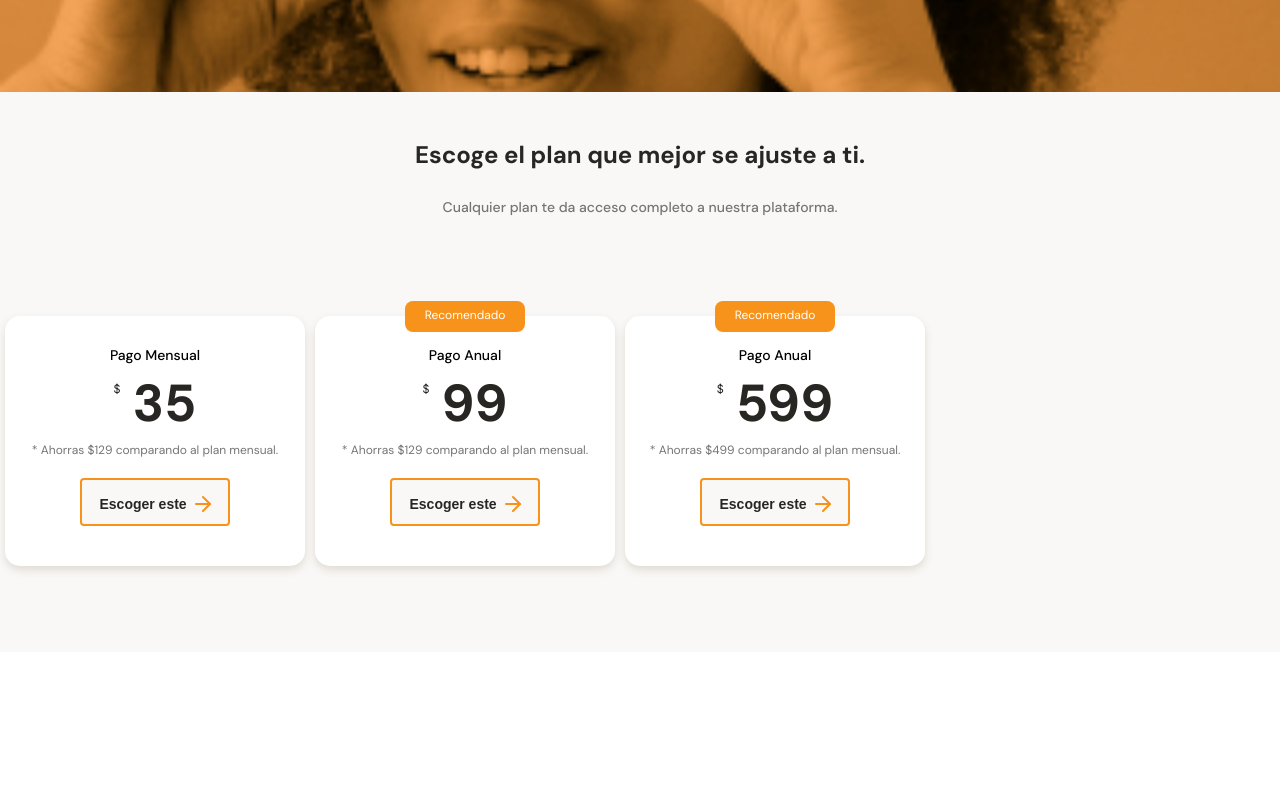
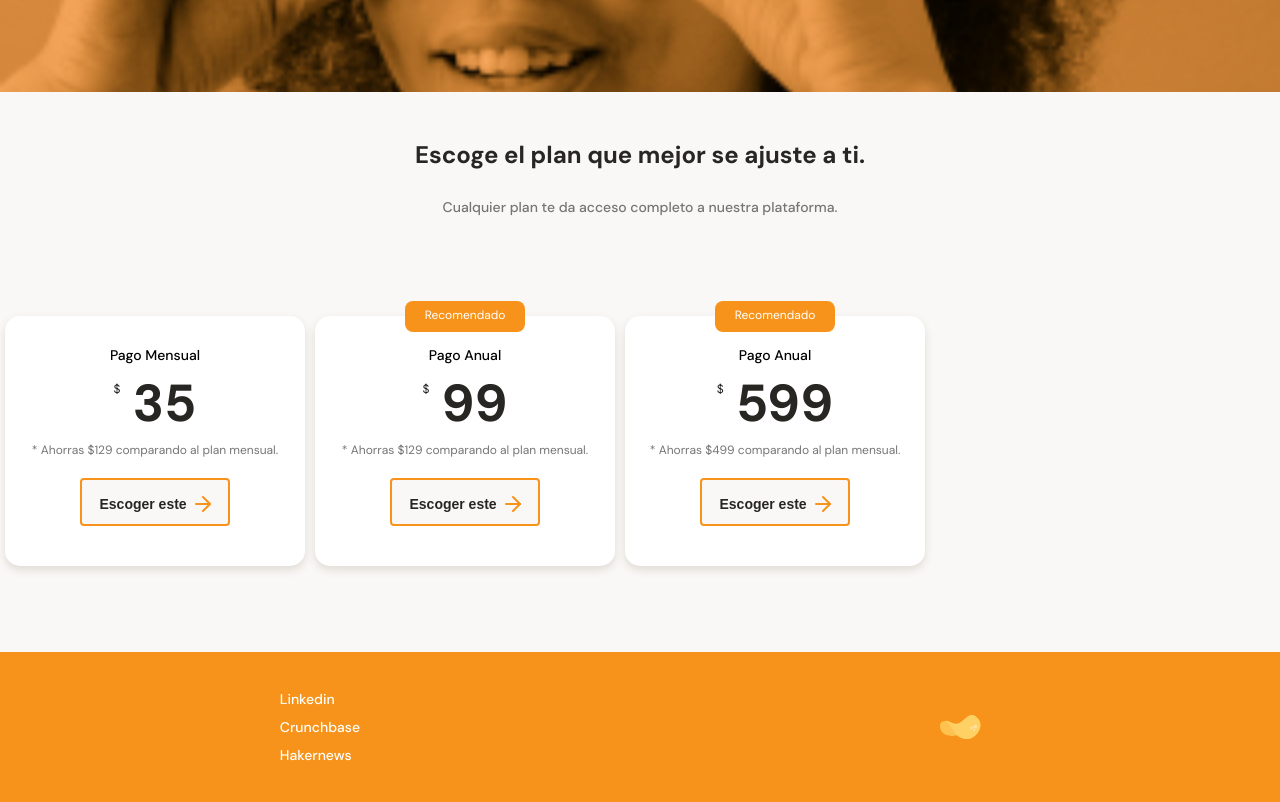
Before and after one commit to Carlos-Angel/batatabit, a plain HTML site: page index.html in a window 1280 px wide. Shown: the part 2298-3100 px from the top of the page. Before the commit the page ends 2950 px from the top, so only its background shows below. Drawn offline with Linux system fonts and the light colour scheme.

Commit message:
maquetación del footer terminada

```diff
--- a/index.html
+++ b/index.html
@@ -152,6 +152,17 @@
         </section>
       </section>
     </main>
-    <footer></footer>
+    <footer>
+      <section class="left">
+        <ul class="">
+          <li><a href="#">Linkedin</a></li>
+          <li><a href="#">Crunchbase</a></li>
+          <li><a href="#">Hakernews</a></li>
+        </ul>
+      </section>
+      <section class="right">
+        <img src="./assets/images/potato.svg" alt="Logo de Batatabit 2020" />
+      </section>
+    </footer>
   </body>
 </html>
--- a/styles.css
+++ b/styles.css
@@ -495,3 +495,33 @@ main {
   background-image: url("./assets/icons/arrow-right.svg");
   vertical-align: text-bottom;
 }
+
+footer {
+  display: flex;
+  width: 100%;
+  height: 150px;
+  background-color: var(--bitcoin-orange);
+}
+
+footer section {
+  display: flex;
+  width: 50%;
+  justify-content: center;
+  align-items: center;
+}
+
+footer .left ul {
+  font-size: 1.4rem;
+  font-weight: 500;
+  line-height: 1.8rem;
+  list-style: none;
+}
+
+.left li {
+  margin: 10px 0;
+}
+
+.left a {
+  text-decoration: none;
+  color: var(--just-white);
+}
```
